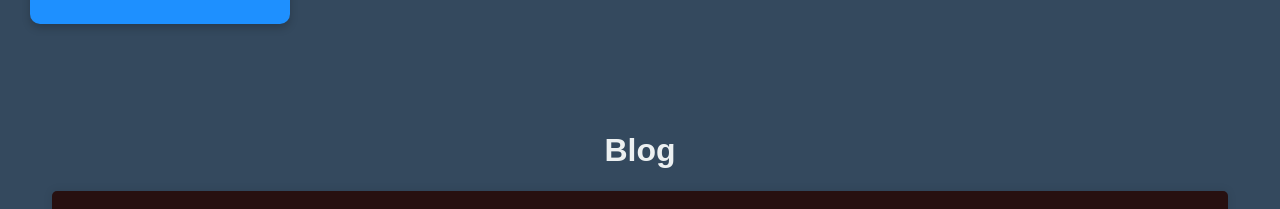
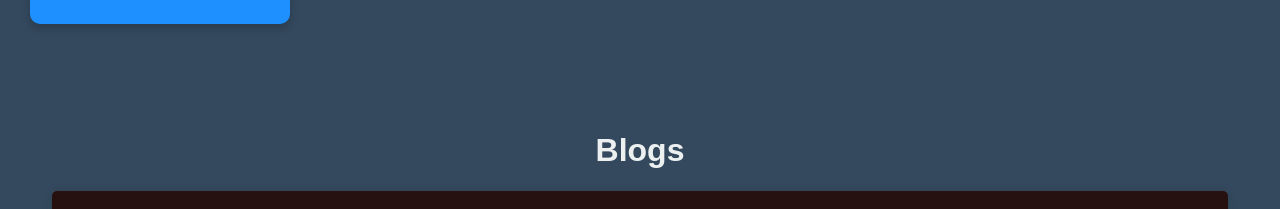
Before and after one commit to SimanchalaSethi/who-is-simanchala, a React (Create React App) app: page / in a window 1280 px wide. Shown: the part 1840-2049 px from the top of the page. Built offline with nearby package versions, Linux system fonts and the light colour scheme.

Commit message:
add new blog

```diff
--- a/src/components/Blog/Blog.js
+++ b/src/components/Blog/Blog.js
@@ -54,7 +54,7 @@ function Blog() {
 
   return (
     <div id="blog">
-      <h1>Blog</h1>
+      <h1>Blogs</h1>
       {posts.map((post, index) => (
         <div key={index} className="blog-post">
           <h2>{post.title}</h2>
```
